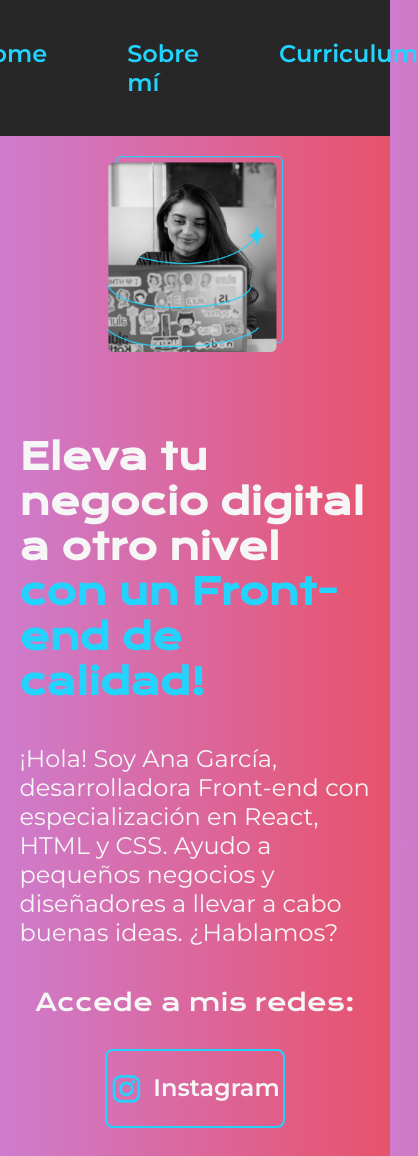
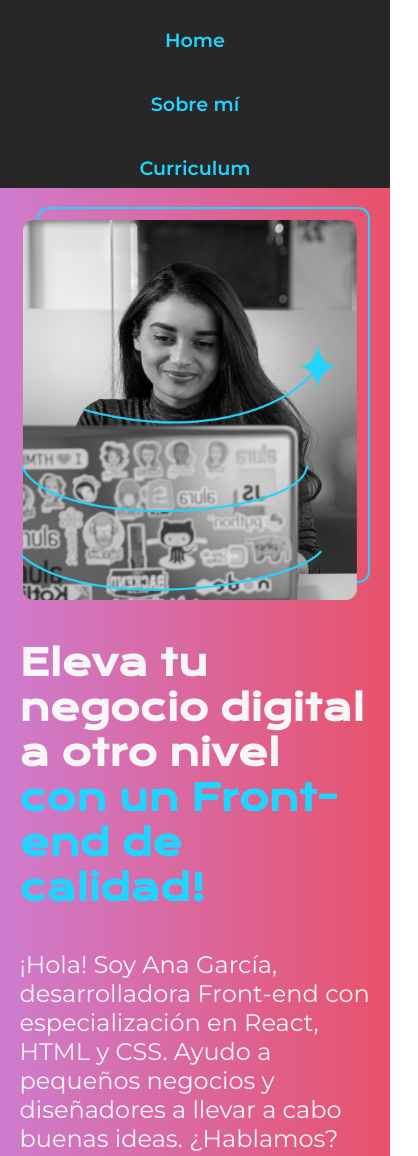
Before and after one commit to Solsmi/PORTAFOLIO, a plain HTML site: page index.html in a window 390 px wide. Shown: the top 1156 px of the page, 418 px wide, since content can reach past the window. Drawn offline with nearby package versions, Linux system fonts and the light colour scheme.

Commit message:
Ajusta el diseño responsivo del encabezado y la sección de presentación

```diff
--- a/styles/style.css
+++ b/styles/style.css
@@ -132,21 +132,37 @@ body {
 }
 
 @media (max-width: 1270px) {
-
     .header {
-    padding: 10%;
+        padding: 5% 0 0 0;
+        text-align: center;
     }
 
     .header__menu {
-        justify-content: center;
+        flex-direction: column;
+        align-items: center; /* centrado */
+        gap: 24px;
+        justify-content: center; /* centrado vertical si es necesario */
+        width: 100%;
+    }
+
+    .header__menu__link {
+        font-size: 1.2rem;
+        padding: 8px 0;
     }
 
     .presentacion {
         flex-direction: column-reverse;
         padding: 5%;
+        gap: 40px;
     }
 
     .presentacion__contenido {
-        width: auto;
+        width: 100%;
+    }
+
+    .presentacion__imagen {
+        width: 100%;
+        max-width: 350px;
+        align-self: center;
     }
 }
```
